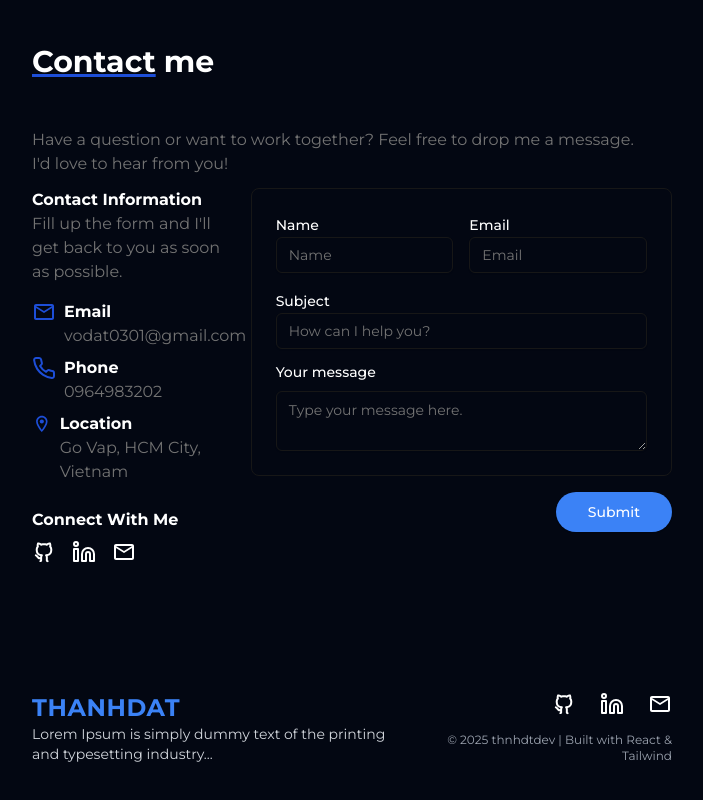
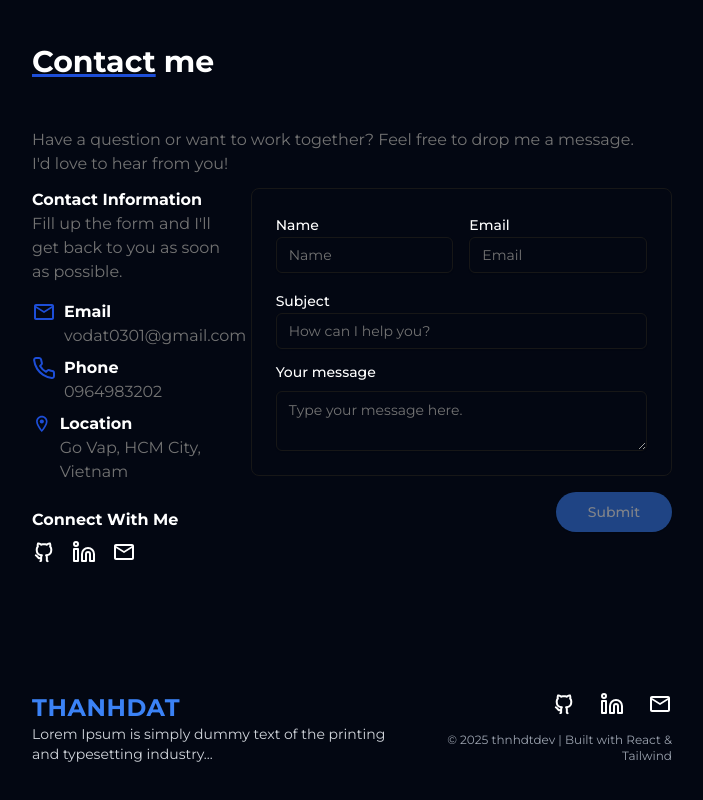
Before and after one commit to thnhdtdev/portfolio, a React (Vite) app: page / in a window 1280 px wide. Shown: the part 2805-3605 px from the top of the page, without its empty margins (288-991 px from the left). Built offline with nearby package versions, Linux system fonts and the light colour scheme.

Commit message:
✨  feat: disable button Submit

```diff
--- a/src/components/elements/contact_form.jsx
+++ b/src/components/elements/contact_form.jsx
@@ -10,6 +10,8 @@ import { Textarea } from "@/components/ui/textarea.jsx";
 const ContactForm = () => {
 	const methods = useForm();
 	const formRef = useRef();
+	const values = methods.watch();
+	const isFormFilled = values.name && values.email && values.subject && values.message;
 
 	const onSubmit = async () => {
 		try {
@@ -66,8 +68,9 @@ const ContactForm = () => {
 				</div>
 				<div className="mt-4 flex justify-end gap-4">
 					<Button
+						size="lg"
 						variant="secondary"
-						size="lg"
+						disabled={!isFormFilled}
 						className="bg-blue-500 text-white rounded-3xl transition-all duration-200 hover:bg-blue-600 hover:shadow-lg capitalize"
 					>
 						Submit
--- a/vite.config.js
+++ b/vite.config.js
@@ -9,5 +9,5 @@ export default defineConfig({
 			"@": path.resolve(__dirname, "src")
 		}
 	},
-	base: process.env.VITE_BASE_PATH || "/portfolio"
+	base: process.env.VITE_BASE_PATH || "/"
 });
```
